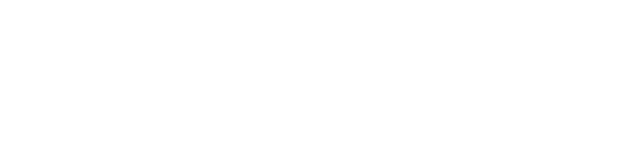
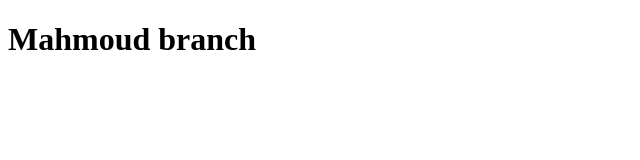
Before and after one commit to khafagym3/myproject, a plain HTML site: page index.html in a window 1280 px wide. Shown: the whole page, without its empty margins (0-640 px from the left). Drawn offline with Linux system fonts and the light colour scheme.

Commit message:
update mahmoud branch

```diff
--- a/index.html
+++ b/index.html
@@ -8,6 +8,7 @@
 
 </head>
 <body>
+    <h1>Mahmoud branch</h1>
     <script src="app.js"></script>
 </body>
 </html>
```
